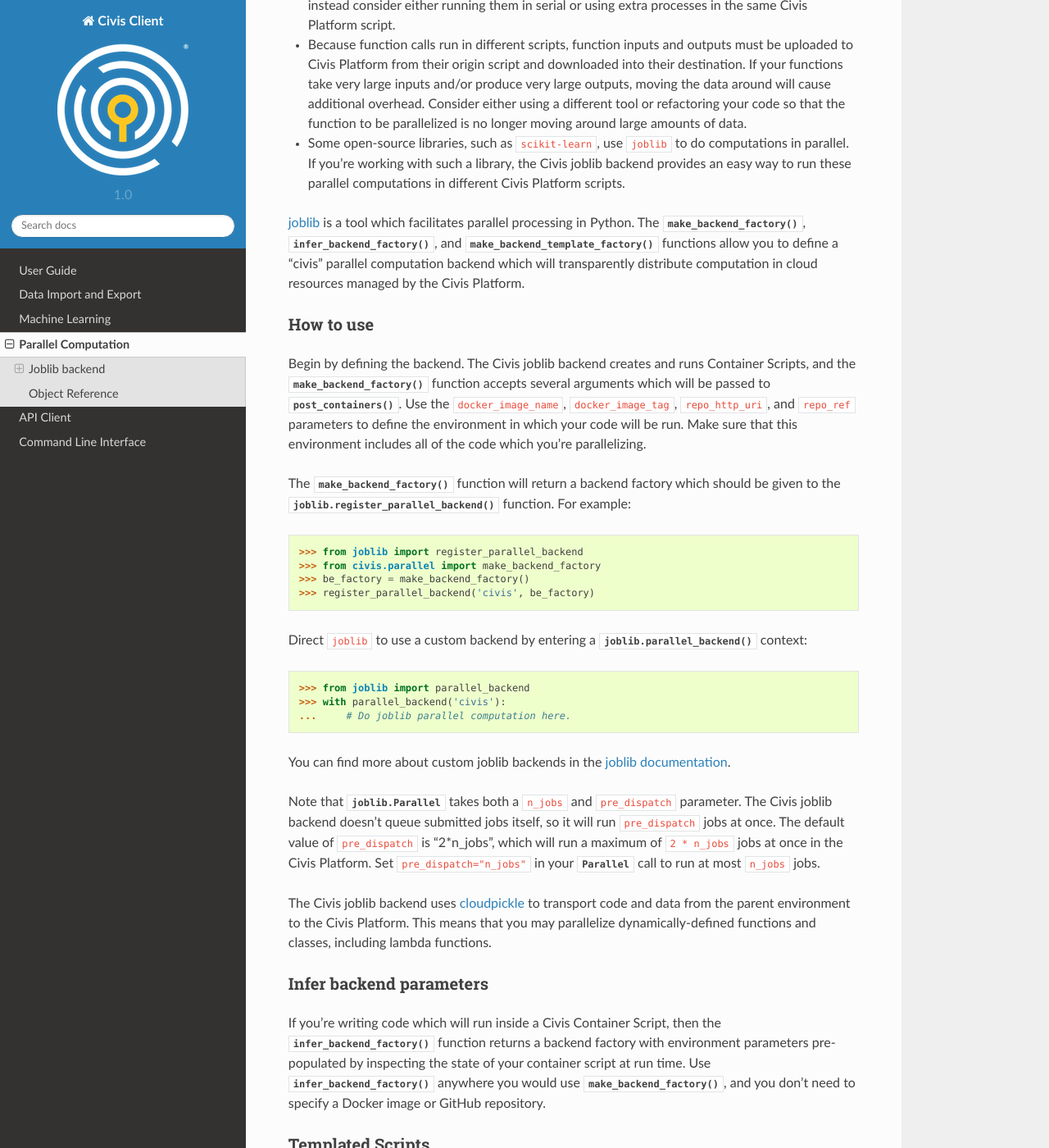
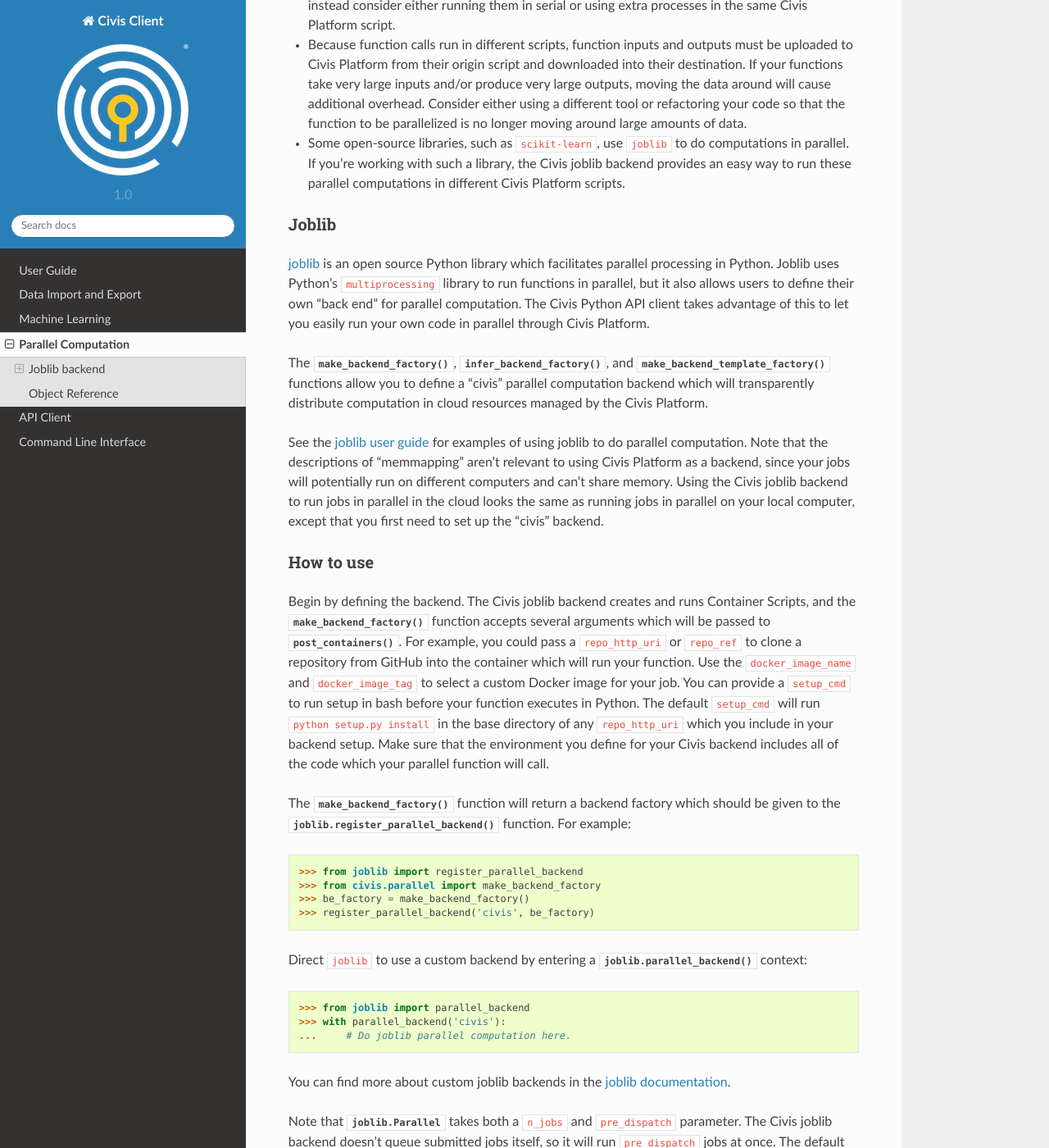
Before and after one commit to civisanalytics/civis-python, a Sphinx documentation site: the page built from docs/source/parallel.rst, in a window 1280 px wide and 1400 px high, scrolled down 558 px. Shown: the whole window at 82% size. Built offline with Sphinx 7.4.7 and the Read the Docs theme 2.0.0, drawn with Linux system fonts in a browser that asks for light colours; some of the changed text lies outside the part shown.

Commit message:
DOC Improve parallel documentation
Add more detail to the Sphinx documentation for the `parallel` module. Change the example of using the joblib backend so that it runs a user-defined function, to make it explicit that users can provide their own code instead of only running built-in functions.

```diff
--- a/docs/source/parallel.rst
+++ b/docs/source/parallel.rst
@@ -33,12 +33,30 @@
   joblib backend provides an easy way to run these parallel computations in
   different Civis Platform scripts.
 
-`joblib <https://pythonhosted.org/joblib/index.html>`_ is a tool which facilitates
-parallel processing in Python. The :func:`~civis.parallel.make_backend_factory`,
+Joblib
+------
+`joblib <https://pythonhosted.org/joblib/index.html>`_ is an open source
+Python library which facilitates parallel processing in Python.
+Joblib uses Python's ``multiprocessing`` library to run functions
+in parallel, but it also allows users to define their own
+"back end" for parallel computation. The Civis Python API client takes
+advantage of this to let you easily run your own code in parallel
+through Civis Platform.
+
+The :func:`~civis.parallel.make_backend_factory`,
 :func:`~civis.parallel.infer_backend_factory`, and
 :func:`~civis.parallel.make_backend_template_factory` functions allow you
 to define a "civis" parallel computation backend which will transparently
 distribute computation in cloud resources managed by the Civis Platform.
+
+See the `joblib user guide <https://pythonhosted.org/joblib/parallel.html>`_
+for examples of using joblib to do parallel computation.
+Note that the descriptions of "memmapping" aren't relevant to using
+Civis Platform as a backend, since your jobs will potentially run
+on different computers and can't share memory.
+Using the Civis joblib backend to run jobs in parallel in the cloud
+looks the same as running jobs in parallel on your local computer,
+except that you first need to set up the "civis" backend.
 
 How to use
 ----------
@@ -46,10 +64,16 @@
 Container Scripts, and the :func:`~civis.parallel.make_backend_factory`
 function accepts several arguments which will be passed to
 :func:`~civis.resources._resources.Scripts.post_containers`.
-Use the ``docker_image_name``, ``docker_image_tag``, ``repo_http_uri``,
-and ``repo_ref`` parameters to define the environment in which your
-code will be run. Make sure that this environment includes all of the code
-which you're parallelizing.
+For example, you could pass a ``repo_http_uri`` or ``repo_ref``
+to clone a repository from GitHub into the container which will run
+your function. Use the ``docker_image_name`` and ``docker_image_tag``
+to select a custom Docker image for your job.
+You can provide a ``setup_cmd`` to run setup in bash before your
+function executes in Python. The default ``setup_cmd`` will run
+``python setup.py install`` in the base directory of any ``repo_http_uri``
+which you include in your backend setup.
+Make sure that the environment you define for your Civis backend
+includes all of the code which your parallel function will call.
 
 The :func:`~civis.parallel.make_backend_factory` function will return a
 backend factory which should be given to the :func:`joblib.register_parallel_backend`
@@ -111,23 +135,33 @@
 Parallel computation using the default joblib backend
 (this uses processes on your local computer)::
 
+    >>> def my_func(num1, num2):
+    ...     return 2 * num1 + num2
     >>> from joblib import delayed, Parallel
     >>> parallel = Parallel(n_jobs=5)
-    >>> print(parallel(delayed(sqrt)(i ** 2) for i in range(10)))
-    [0.0, 1.0, 2.0, 3.0, 4.0, 5.0, 6.0, 7.0, 8.0, 9.0]
+    >>> args = [(0, 1), (1, 1), (2, 1), (3, 1), (4, 1), (5, 1), (6, 1)]
+    >>> print(parallel(delayed(my_func)(*a) for a in args))
+    [1, 3, 5, 7, 9, 11, 13]
 
 You can do the the same parallel computation using the Civis backend
 by creating and registering a backend factory and entering a
-``with parallel_backend('civis')`` context::
+``with parallel_backend('civis')`` context. The code below will start
+seven different jobs in Civis Platform (with up to 5 running at once).
+Each job will call the function ``my_func`` with a different set of
+arguments from the list ``args``.::
 
+    >>> def my_func(num1, num2):
+    ...     return 2 * num1 + num2
+    >>> from joblib import delayed, Parallel
     >>> from joblib import parallel_backend, register_parallel_backend
     >>> from civis.parallel import make_backend_factory
     >>> register_parallel_backend('civis', make_backend_factory(
     ...     required_resources={"cpu": 512, "memory": 256}))
+    >>> args = [(0, 1), (1, 1), (2, 1), (3, 1), (4, 1), (5, 1), (6, 1)]
     >>> with parallel_backend('civis'):
     ...    parallel = Parallel(n_jobs=5, pre_dispatch='n_jobs')
-    ...    print(parallel(delayed(sqrt)(i ** 2) for i in range(10)))
-    [0.0, 1.0, 2.0, 3.0, 4.0, 5.0, 6.0, 7.0, 8.0, 9.0]
+    ...    print(parallel(delayed(my_func)(*a) for a in args))
+    [1, 3, 5, 7, 9, 11, 13]
 
 You can use the Civis joblib backend to parallelize any code which
 uses joblib internally, such as scikit-learn::
```
Also changed, not shown: CHANGELOG.md (+1 -0 lines).
